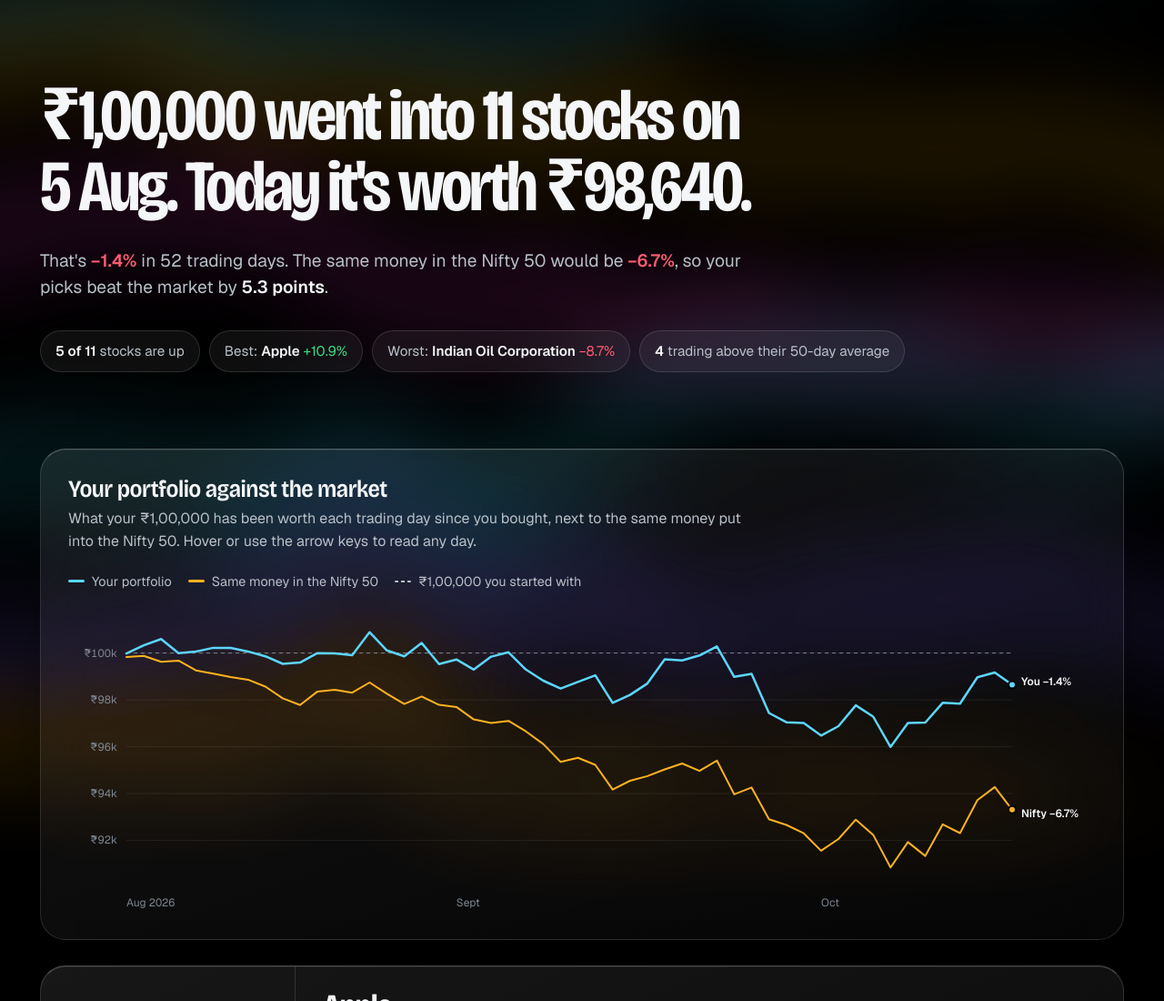
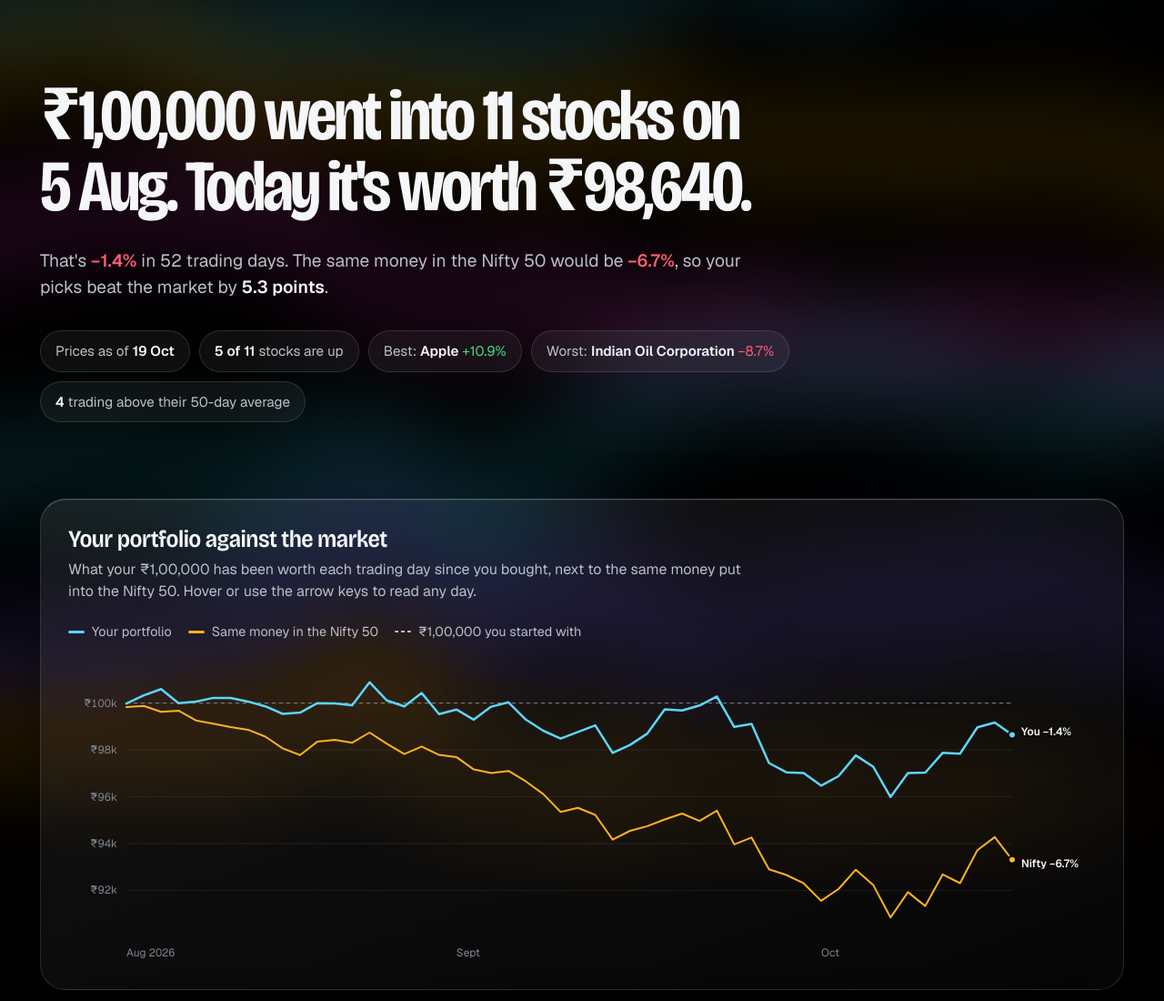
Before and after one commit to samarthkalani0-lab/Stock-Charter, a plain HTML site: page dashboard/index.html in a window 1280 px wide. Shown: the top 1100 px of the page at 91% size. Drawn offline with nearby package versions, Linux system fonts and the light colour scheme.

Commit message:
Run the price job three times a day and show the prices' date
Yahoo published Monday's prices too late for the single overnight run,
so the dashboard kept showing Friday's value. Extra runs catch late data;
the dashboard now says which day its prices are from.

Co-Authored-By: Claude Opus 5.5 <noreply@anthropic.com>

```diff
--- a/dashboard/index.html
+++ b/dashboard/index.html
@@ -390,6 +390,7 @@ window.PORTFOLIO_DATA = {"generated": "2026-10-20", "buyDate": "2026-08-05", "ma
   const best = sorted[0], worst = sorted[sorted.length - 1];
   const aboveNow = stocks.filter(s => s.gapPct > 0).length;
   document.getElementById("facts").innerHTML = [
+    `Prices as of <b>${shortDate(now[0])}</b>`,
     `<b>${upCount} of ${stocks.length}</b> stocks are up`,
     `Best: <b>${best.name}</b> <span class="up">${pct(best.returnPct)}</span>`,
     `Worst: <b>${worst.name}</b> <span class="down">${pct(worst.returnPct)}</span>`,
```
Also changed, not shown: 1 other file.
